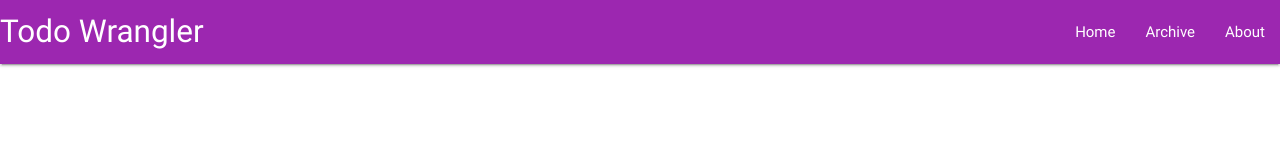
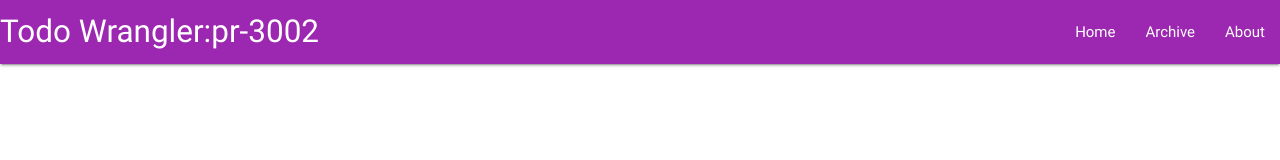
Before and after one commit to markriggins/todowrangler, a website: page index.html in a window 1280 px wide. Drawn offline with nearby package versions, Linux system fonts and the light colour scheme; some packages are replaced by stand-ins of ours; a script that the page names is missing.

Commit message:
Change title to reflect Pullrequest number

```diff
--- a/index.html
+++ b/index.html
@@ -11,7 +11,7 @@
   <body>
     <nav>
       <div class="nav-wrapper purple" ng-controller="NavController as nav">
-        <a href="#!" class="brand-logo">Todo Wrangler</a>
+        <a href="#!" class="brand-logo">Todo Wrangler:pr-3002</a>
         <a href="#" data-activates="mobile-demo" class="button-collapse"><i class="material-icons">menu</i></a>
         <ul class="right hide-on-med-and-down">
           <li ng-class="{'active': nav.isActive('/')}"><a href="#/">Home</a></li>
```
